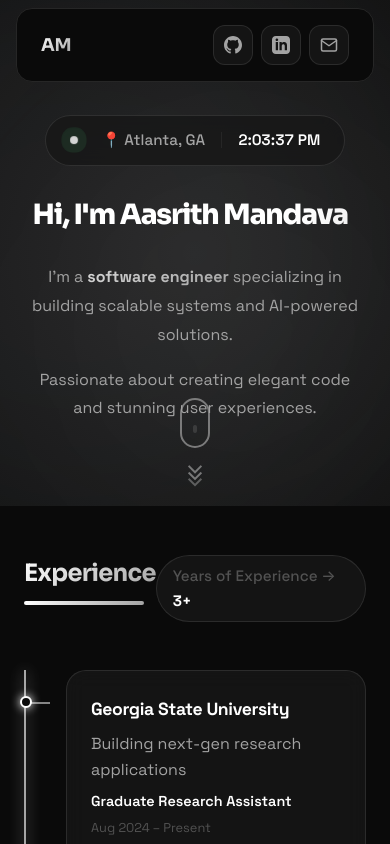
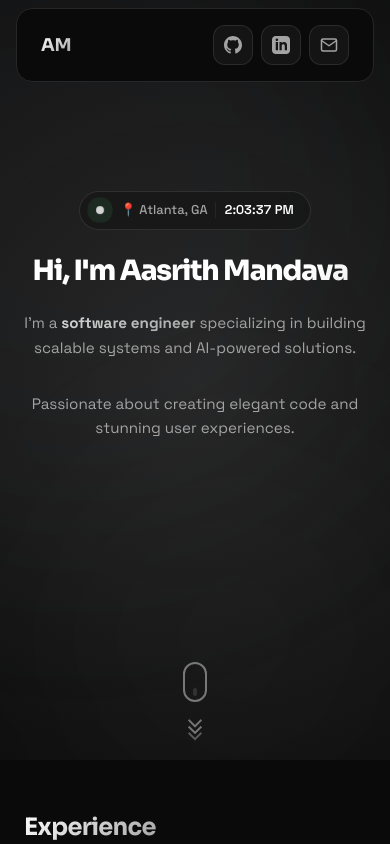
Before and after one commit to Aasrith-Mandava/Aasrith-Mandava-Portfolio, a React (Vite) app in the folder react-portfolio/: page / in a window 390 px wide. Shown: the top 844 px of the page. Built offline with nearby package versions, Linux system fonts and the light colour scheme.

Commit message:
Fix mobile hero section: prevent scroll indicator overlap and reduce experience badge size

```diff
--- a/react-portfolio/src/styles/App.css
+++ b/react-portfolio/src/styles/App.css
@@ -1415,13 +1415,25 @@ footer {
   }
 
   .hero {
-    padding: 5rem 1.5rem 3rem;
-    min-height: 60vh;
+    padding: 5rem 1.5rem 8rem;
+    min-height: 90vh;
+  }
+
+  .hero-content {
+    margin-bottom: 4rem;
+  }
+
+  .hero-location {
+    font-size: 0.8rem;
+    padding: 0.5rem 1rem;
+    gap: 0.5rem;
+    margin-bottom: 1.5rem;
   }
 
   .hero-title {
     font-size: 2rem;
     line-height: 1.2;
+    margin-bottom: 1.5rem;
   }
 
   .hero-subtitle {
@@ -1429,7 +1441,12 @@ footer {
   }
 
   .hero-info {
-    font-size: 1rem;
+    font-size: 0.95rem;
+    line-height: 1.6;
+  }
+
+  .hero-info p {
+    margin-bottom: 1rem;
   }
 
   .cta-buttons {
@@ -1441,6 +1458,30 @@ footer {
   .cta-buttons .cta-secondary {
     width: 100%;
     justify-content: center;
+  }
+
+  .scroll-indicator {
+    bottom: 2rem;
+  }
+
+  .mouse {
+    width: 24px;
+    height: 40px;
+  }
+
+  .section-header {
+    flex-direction: column;
+    align-items: flex-start;
+    gap: 1rem;
+  }
+
+  .section-meta {
+    font-size: 0.75rem;
+    padding: 0.4rem 0.8rem;
+  }
+
+  .section-meta span {
+    font-size: 0.75rem;
   }
 
   section {
```
